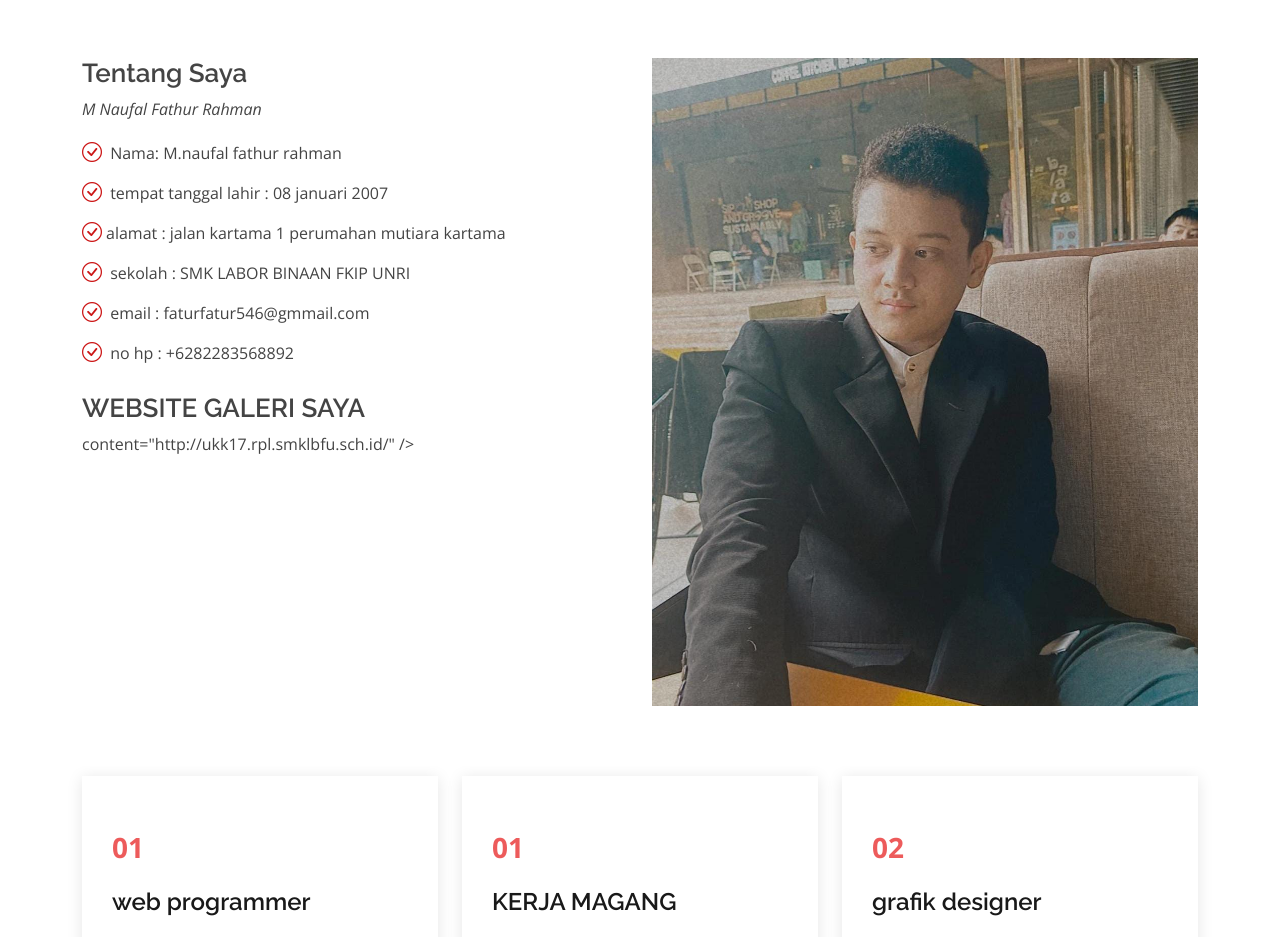
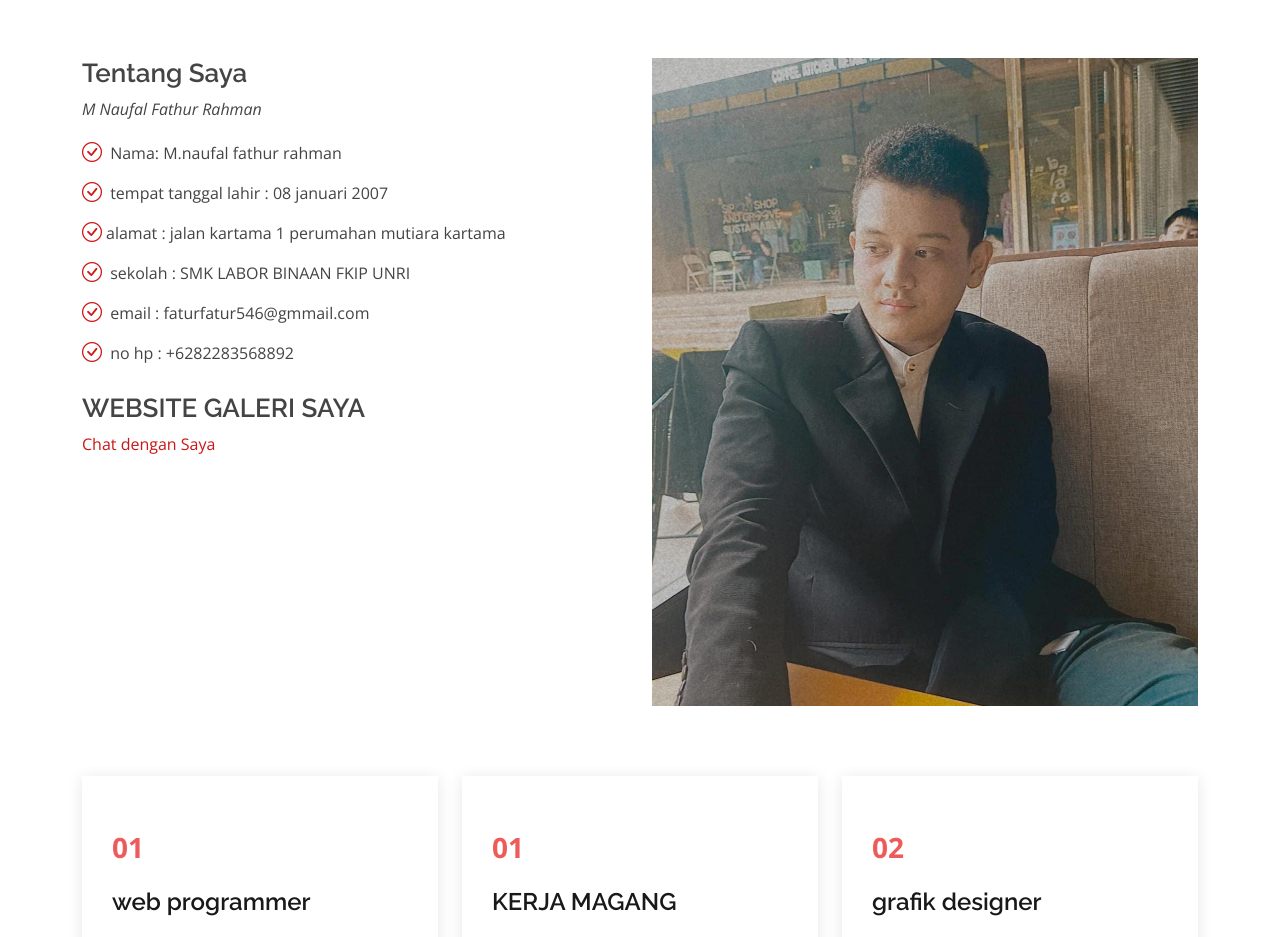
Before and after one commit to fathurtz/fathurtz.github.io, a plain HTML site: page index.html in a window 1280 px wide. Shown: the part 802-1739 px from the top of the page. Drawn offline with nearby package versions, Linux system fonts and the light colour scheme.

Commit message:
Update index.html

```diff
--- a/index.html
+++ b/index.html
@@ -113,7 +113,7 @@
             <p>
               <p>
                 <h3>WEBSITE GALERI SAYA</h3>
-                content="http://ukk17.rpl.smklbfu.sch.id/" />
+                <a href="http://ukk17.rpl.smklbfu.sch.id/">Chat dengan Saya</a>
               </p>
 
             </p>
```
